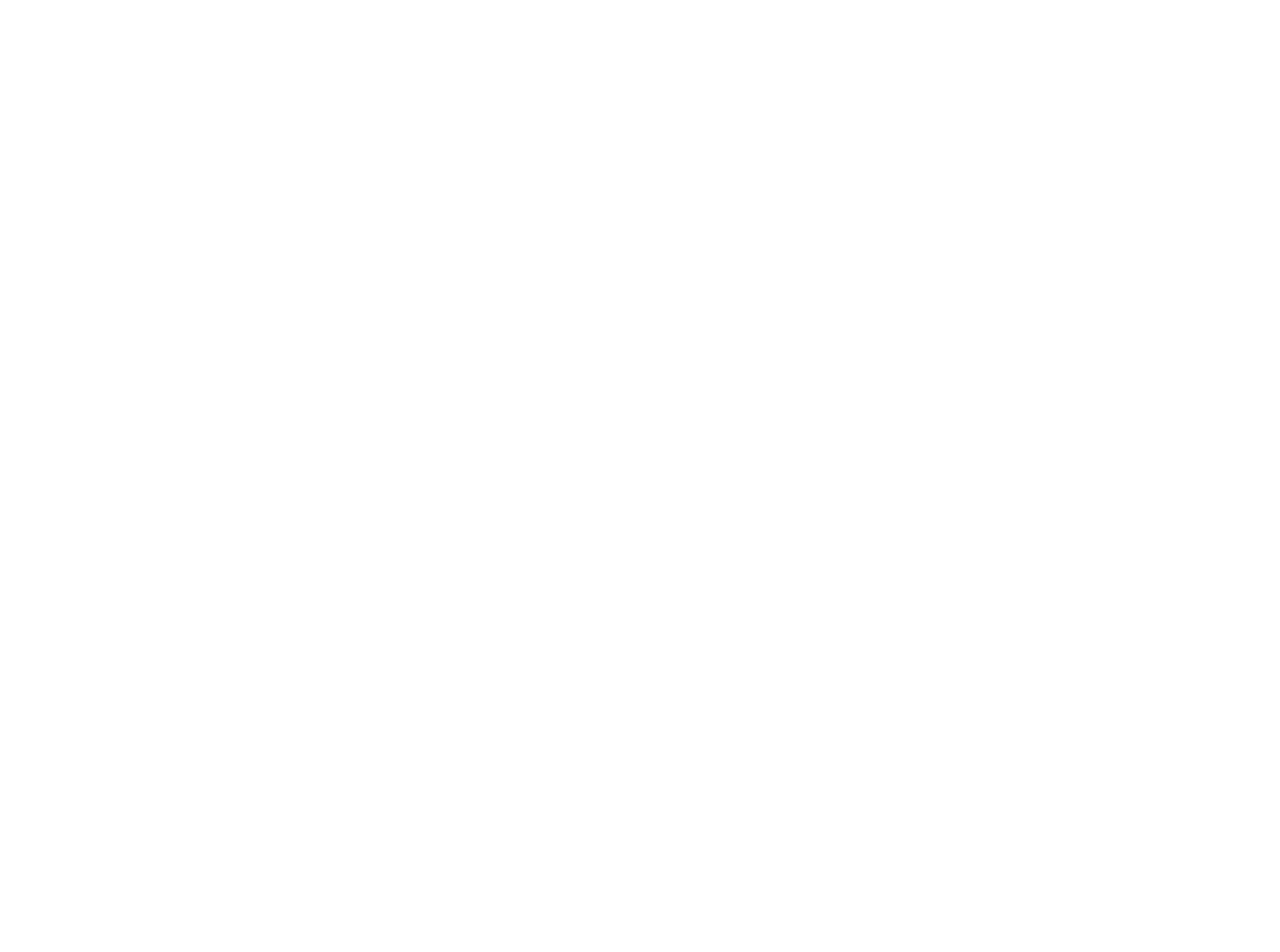
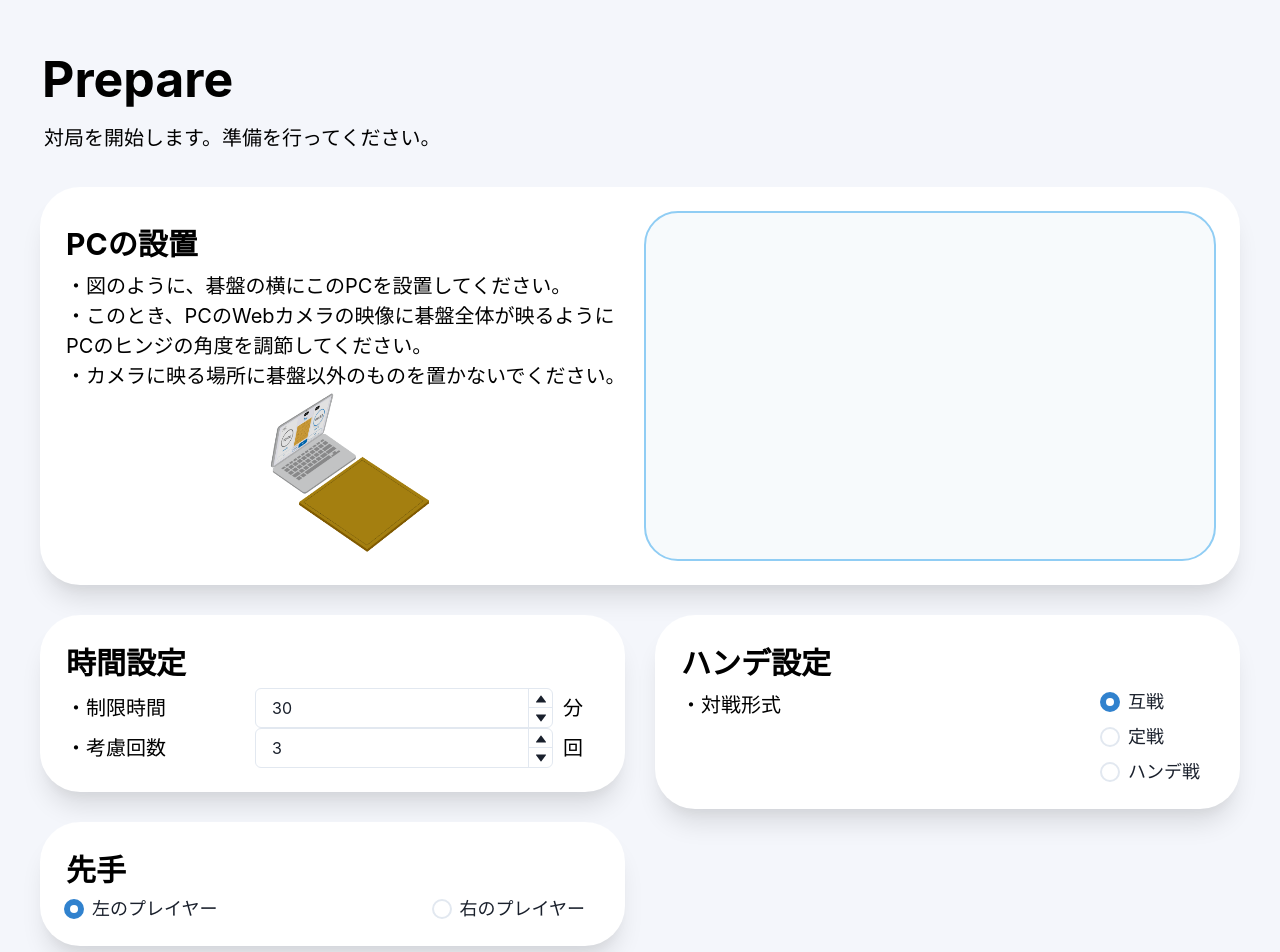
Before and after one commit to usatyo/spice-family, a React (Create React App) app in the folder frontend/proxy_server/: page /prepare in a window 1280 px wide. Before the commit this address had no page. Shown: the top 952 px of the page. Before the commit the page ends 800 px from the top, so only its background shows below. Built offline with nearby package versions, Linux system fonts and the light colour scheme.

Commit message:
Create a screen for the preparation stage

```diff
--- a/frontend/proxy_server/src/App.css
+++ b/frontend/proxy_server/src/App.css
@@ -82,3 +82,26 @@
     transform: rotate(360deg);
   }
 }
+
+.Title1 {
+  padding: 2px;
+  text-align: left;
+  font-size: 50px;
+  font-weight: bold;
+  color: black;
+}
+
+.Title2 {
+  padding: 2px;
+  text-align: left;
+  font-size: 30px;
+  font-weight: bold;
+  color: black;
+}
+
+.normal {
+  padding: 2px;
+  text-align: left;
+  font-size: 20px;
+  color: black;
+}
--- a/frontend/proxy_server/src/App.js
+++ b/frontend/proxy_server/src/App.js
@@ -6,7 +6,7 @@
 import Home from './pages/Home'
 import Timer from './pages/Timer'
 import Result from './pages/Result'
-
+import Prepare from './pages/Prepare'
 
 function App() {
   var primaryColor = '#59A4CB';
@@ -16,6 +16,7 @@
         <Route index element={<Home />} />
         <Route path='/timer' element={<Timer />} />
         <Route path='/result' element={<Result />} />
+        <Route path='/prepare' element={<Prepare />} />
       </Routes>
     </BrowserRouter>
   );
--- a/frontend/proxy_server/src/pages/Home.js
+++ b/frontend/proxy_server/src/pages/Home.js
@@ -1,6 +1,8 @@
+
+
 const Home = () => {
     return (
-        <h1>hello, world</h1>
+        <h1></h1>
     )
 }
 
--- /dev/null
+++ b/frontend/proxy_server/src/pages/Prepare.css
@@ -0,0 +1,42 @@
+.fadeIn {
+  animation: anim 2s;
+  animation-fill-mode: forwards;
+}
+
+@keyframes anim {
+  0% {
+    transform: translateY(-20px);
+  }
+
+  30% {
+    transform: translateY(-20px);
+    color: rgba(88, 88, 88, 1);
+  }
+
+  50% {
+    transform: translateY(-80px);
+    color: rgba(0, 0, 0, 0);
+  }
+
+  90% {
+    transform: translateY(-20px);
+    color: rgba(0, 0, 0, 0);
+  }
+
+  100% {
+    transform: translateY(-20px);
+    color: rgba(88, 88, 88, 1);
+  }
+}
+
+@keyframes fadeInUp {
+  0% {
+    transform: translateY(-20px);
+    opacity: 0.0;
+  }
+
+  100% {
+    transform: translateY(0px);
+    opacity: 1.0;
+  }
+}
--- /dev/null
+++ b/frontend/proxy_server/src/pages/Prepare.js
@@ -0,0 +1,121 @@
+import { AspectRatio, Heading, Spacer, VStack } from '@chakra-ui/react';
+import { Box, Button, HStack, Stack, Flex, Text, Center, Image, Radio, RadioGroup, NumberInput, NumberInputField, NumberDecrementStepper, NumberIncrementStepper, NumberInputStepper } from "@chakra-ui/react";
+import React, { useState } from 'react';
+import './../App.css';
+import './Prepare.css';
+import img from './../images/prepare.png';
+import { Link } from 'react-router-dom';
+
+const Prepare = () => {
+    const [handeMode, setHandeMode] = React.useState("0");
+    const [startLeft, setStartLeft] = React.useState("true");
+    return (
+        <div className="App">
+            <header className="App-header">
+                <Stack spacing="30px" p="40px" w={"full"}>
+                    < Box >
+                        <div className="Title1">Prepare</div>
+                        <Text p="4px" textAlign={"left"} fontSize="20px" color="black">対局を開始します。準備を行ってください。</Text>
+                    </Box>
+                    {/* カメラ設定の枠 */}
+                    <Box p={6} transition="0.5s" bg="white" shadow="xl" rounded="40px"  >
+                        <HStack h="full">
+                            <Box w="50%" h="full">
+                                <div className='Title2'>PCの設置</div>
+                                <div className='normal'>・図のように、碁盤の横にこのPCを設置してください。<br />・このとき、PCのWebカメラの映像に碁盤全体が映るようにPCのヒンジの角度を調節してください。<br />・カメラに映る場所に碁盤以外のものを置かないでください。</div>
+                                <VStack>
+                                    <Image
+                                        boxSize="160px"
+                                        src={img}
+                                    />
+                                </VStack>
+                            </Box>/
+                            {/* カメラのプレビュー */}
+                            <Box float="right" p={4} bg="gray.50" border="2px" borderColor="blue.200" w="50%" h="350px" rounded="34px">
+
+                            </Box>
+                        </HStack>
+                    </Box>
+
+                    <Stack direction='row' spacing="30px">
+                        <VStack spacing="30px" w="50%">
+                            {/* 時間設定の枠 */}
+                            <Box p={6} paddingRight={10} transition="0.5s" bg="white" shadow="xl" rounded="40px" margin={"0%"} w="full">
+                                <div className='Title2'>時間設定</div>
+                                <HStack>
+                                    <div className='normal'>・制限時間</div>
+                                    <Spacer />
+                                    <NumberInput step={5} defaultValue={30} min={10} max={100}>
+                                        <NumberInputField />
+                                        <NumberInputStepper>
+                                            <NumberIncrementStepper />
+                                            <NumberDecrementStepper />
+                                        </NumberInputStepper>
+                                    </NumberInput>
+                                    <div className='normal'>分</div>
+                                </HStack>
+                                <HStack>
+                                    <div className='normal'>・考慮回数</div>
+                                    <Spacer />
+                                    <NumberInput defaultValue={3} min={0} max={10}>
+                                        <NumberInputField />
+                                        <NumberInputStepper>
+                                            <NumberIncrementStepper />
+                                            <NumberDecrementStepper />
+                                        </NumberInputStepper>
+                                    </NumberInput>
+                                    <div className='normal'>回</div>
+                                </HStack>
+                            </Box>
+                            {/* 時間設定の枠 */}
+                            <Box p={6} paddingRight={10} transition="0.5s" bg="white" shadow="xl" rounded="40px" margin={"0%"} w="full">
+                                <div className='Title2'>先手</div>
+                                {senteRadio(setStartLeft, startLeft)}
+                            </Box>
+                        </VStack>
+                        <VStack spacing="30px" w="50%">
+                            {/* ハンデ設定の枠 */}
+                            <Box p={6} paddingRight={10} transition="0.5s" bg="white" shadow="xl" rounded="40px" margin={"0%"} w="full">
+                                <div className='Title2'>ハンデ設定</div>
+                                <Stack direction='row'>
+                                    <div className='normal'>・対戦形式</div>
+                                    <Spacer />
+                                    {handeRadio(setHandeMode, handeMode)}
+                                </Stack>
+                            </Box>
+                        </VStack>
+
+                    </Stack>
+                    <Link to="/Timer">
+                        <Button colorScheme="blue" variant="solid" w="100%" h="80px" borderRadius="40px" >
+                            <Text fontSize="2xl" fontWeight="bold" colorScheme="blue">対局開始</Text>
+                        </Button>
+                    </Link>
+
+                </Stack >
+            </header >
+        </div >
+    )
+}
+
+export default Prepare
+
+function handeRadio(setHandeMode, handeMode) {
+    return <RadioGroup onChange={setHandeMode} value={handeMode}>
+        <Stack direction='column'>
+            <Radio size='lg' value={'0'}>互戦</Radio>
+            <Radio size='lg' value={'1'}>定戦</Radio>
+            <Radio size='lg' value={'2'}>ハンデ戦</Radio>
+        </Stack>
+    </RadioGroup>;
+}
+
+function senteRadio(setStartLeft, startLeft) {
+    return <RadioGroup onChange={setStartLeft} value={startLeft}>
+        <Stack direction='row'>
+            <Radio size='lg' value={'true'}>左のプレイヤー</Radio>
+            <Spacer />
+            <Radio size='lg' value={'false'}>右のプレイヤー</Radio>
+        </Stack>
+    </RadioGroup>;
+}
--- a/frontend/proxy_server/src/pages/Timer.js
+++ b/frontend/proxy_server/src/pages/Timer.js
@@ -15,7 +15,6 @@
 import React, { useState } from 'react';
 import './../App.css';
 import banImg from './../images/ban.png';
-
 const logStyles = {
   content: {
     top: '50%',
```
Also changed, not shown: frontend/proxy_server/src/images/prepare.png (added).
